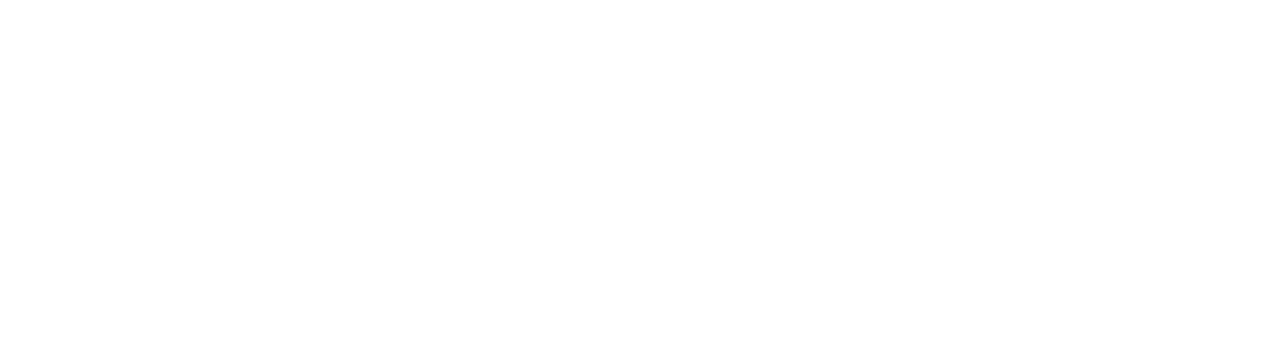
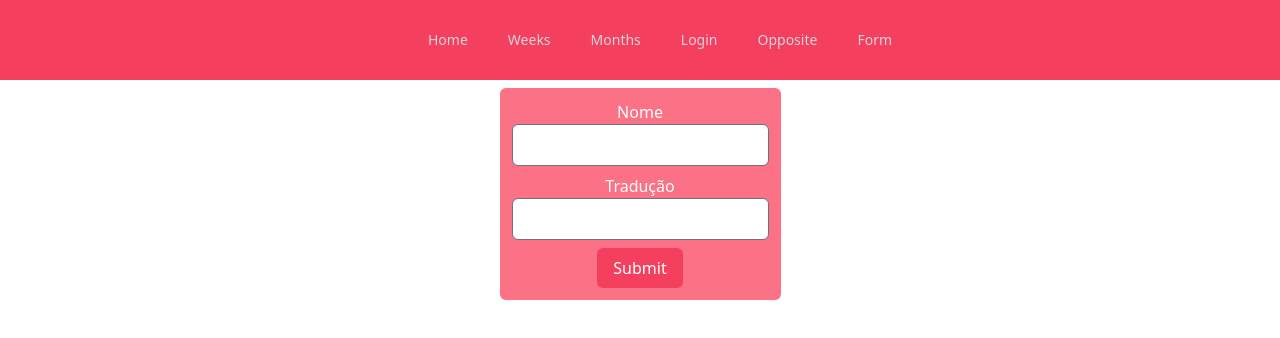
Before and after one commit to AdrianaRoza/react-with-vite, a React (Vite) app: page /form in a window 1280 px wide. Before the commit this address had no page. Shown: the top 338 px of the page. Built offline with nearby package versions, Linux system fonts and the light colour scheme.

Commit message:
feat: adding form

```diff
--- a/src/App.jsx
+++ b/src/App.jsx
@@ -10,6 +10,7 @@
 import Weeks from "./pages/Weeks"
 import Opposite from "./pages/Opposite"
 import BodyPart from "./pages/BodyPart"
+import Form from "./components/Form"
 
 const App = () => {
   return (
@@ -23,6 +24,7 @@
             <Route path="/month" element={<Month />} />
             <Route path="/opposite" element={<Opposite />} />
             <Route path="/bodypart" element={<BodyPart />} />
+            <Route path="/form" element={<Form />} />
           </Route>
         </Routes>
       </BrowserRouter>
--- /dev/null
+++ b/src/components/Form.jsx
@@ -0,0 +1,51 @@
+import React, { useState } from 'react'
+
+
+const Form = () => {
+  const [name, setName] = useState("")
+  const [traducao, setTraducao] = useState("")
+
+  const handleSubmit = (event) => {
+    event.preventDefault();
+    alert(`O nome que você digitou foi: ${name}`)
+  }
+
+  return (
+    <div className="flex justify-center">
+      <form
+        className='flex flex-col items-center rounded-md bg-rose-400 m-2 p-3'
+        onSubmit={handleSubmit}
+      >
+        <label
+          className='flex flex-col text-center text-white'
+        >
+          Nome
+          <input
+            className='mb-2 rounded-md text-red-500'
+            type='text'
+            value={name}
+            onChange={(e) => setName(e.target.value)}
+          />
+        </label>
+
+        <label
+          className='flex flex-col text-center text-white'
+        >
+          Tradução
+          <input
+            className='mb-2 rounded-md text-red-500'
+            type='text'
+            value={traducao}
+            onChange={(e) => setTraducao(e.target.value)}
+          />
+        </label>
+        <input type="submit"
+          className='hover:bg-rose-300 bg-rose-500 rounded-md
+          hover:text-white text-white px-4 hover:cursor-pointer px-20 py-2'
+        />
+      </form>
+    </div>
+   )
+}
+
+export default Form
--- a/src/pages/BodyPart.jsx
+++ b/src/pages/BodyPart.jsx
@@ -11,7 +11,6 @@
     translation: "Mão"
   }
 ]
-
   return (
     <div className="flex flex-wrap justify-center p-2 gap-2">
       {
--- a/src/pages/Layout.jsx
+++ b/src/pages/Layout.jsx
@@ -43,6 +43,12 @@
                       Opposite
                   </Link>
 
+                  <Link to="/form"
+                    className="text-gray-300 hover:bg-rose-300 hover:text-white
+                    px-3 py-2 rounded-md text-sm font-medium">
+                      Form
+                  </Link>
+
                 </div>
               </div>
             </div>
```
